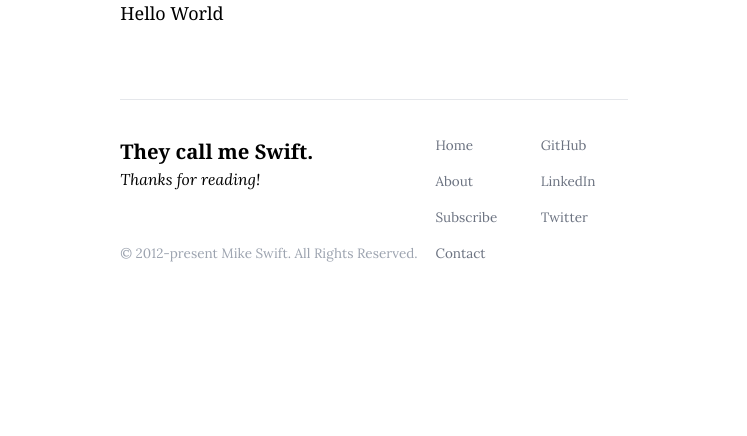
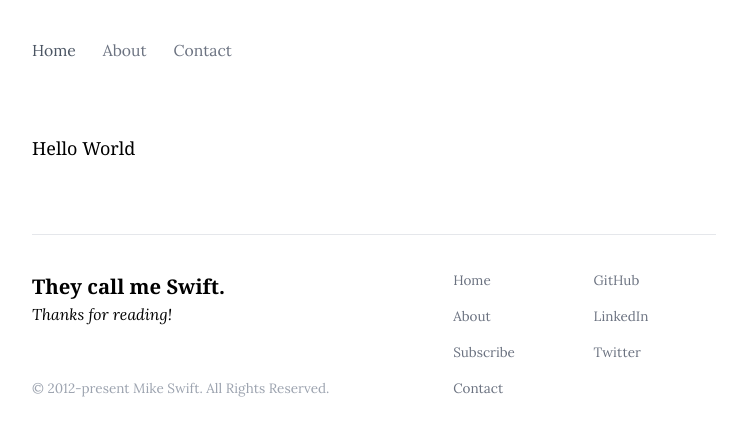
Before and after one commit to theycallmeswift/theycallmeswift.dev, a Next.js app: page / in a window 1280 px wide. Shown: the top 436 px of the page, without its empty margins (266-1013 px from the left). Built offline with nearby package versions, Linux system fonts and the light colour scheme; a web font is replaced by a local one.

Commit message:
Create Navbar component

```diff
--- a/components/Container.tsx
+++ b/components/Container.tsx
@@ -13,7 +13,7 @@ const Container: React.FC<ContainerProps> = ({
   ...props
 }) => {
   const rootClassName = clsx(
-    "flex flex-col justify-center items-start max-w-2xl mx-auto px-8 pb-16",
+    "flex flex-col justify-center items-start w-full max-w-2xl mx-auto px-8 pb-16",
     className
   );
   const Component = el as ComponentType<React.HTMLAttributes<HTMLElement>>;
--- /dev/null
+++ b/components/Navbar.tsx
@@ -0,0 +1,30 @@
+import type { LinkProps } from "components/Link";
+
+import clsx from "clsx";
+import Link from "components/Link";
+import { useRouter } from "next/router";
+
+const NavLink = ({ href, ...props }: LinkProps) => {
+  const router = useRouter();
+  const isActive = router.asPath === href;
+  const rootClassName = clsx("text-sm text-gray-500 hover:text-gray-600 mr-6", {
+    "text-gray-600": isActive,
+  });
+
+  return <Link href={href} className={rootClassName} {...props} />;
+};
+
+const Footer: React.FC = () => {
+  return (
+    <nav className="flex items-center justify-between w-full mx-auto pt-8 pb-16">
+      <div>
+        <NavLink href="/">Home</NavLink>
+        <NavLink href="/about">About</NavLink>
+        <NavLink href="/Subscribe">Contact</NavLink>
+      </div>
+      <div>&nbsp;</div>
+    </nav>
+  );
+};
+
+export default Footer;
--- a/layouts/DefaultLayout.tsx
+++ b/layouts/DefaultLayout.tsx
@@ -2,6 +2,7 @@ import { Suspense } from "react";
 import Container from "components/Container";
 import Footer from "components/Footer";
 import Head from "components/Head";
+import Navbar from "components/Navbar";
 
 interface DefaultLayoutProps {
   children?: React.ReactNode;
@@ -12,6 +13,7 @@ const DefaultLayout = ({ children }: DefaultLayoutProps) => {
     <Suspense>
       <Head />
       <Container>
+        <Navbar />
         {children}
         <Footer />
       </Container>
--- a/layouts/PostLayout.tsx
+++ b/layouts/PostLayout.tsx
@@ -3,6 +3,7 @@ import type { Post } from "lib/types";
 import Container from "components/Container";
 import Footer from "components/Footer";
 import Head from "components/Head";
+import Navbar from "components/Navbar";
 import { urlForImage } from "lib/sanity";
 import Image from "next/future/image";
 import { Suspense } from "react";
@@ -31,8 +32,9 @@ const PostLayout = ({ children, post }: PostLayoutProps) => {
         publishDate={new Date(post.publishDate).toISOString()}
       />
       <Container>
+        <Navbar />
         <article className="w-full">
-          <h1 className="mb-4 text-3xl text-black">{post.title}</h1>
+          <h1 className="mb-4 text-3xl text-black font-bold">{post.title}</h1>
           <div className="flex flex-row items-center justify-between">
             <div className="flex items-center">
               <Image
```
